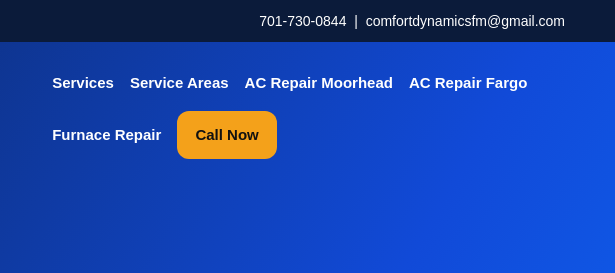
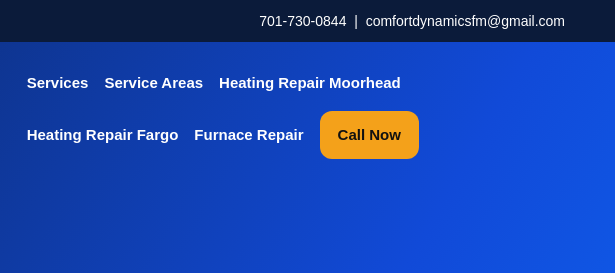
Before and after one commit to comfortdynamicsfm-afk/comfort-dynamics, a plain HTML site: page index.html in a window 1280 px wide. Shown: the top 273 px of the page, 665-1280 px from the left. Drawn offline with Linux system fonts and the light colour scheme.

Commit message:
Update index.html

```diff
--- a/index.html
+++ b/index.html
@@ -48,8 +48,8 @@
       <nav class="menu">
         <a href="services.html">Services</a>
         <a href="service-areas.html">Service Areas</a>
-        <a href="ac-repair-moorhead-mn.html">AC Repair Moorhead</a>
-        <a href="ac-repair-fargo-nd.html">AC Repair Fargo</a>
+       <a href="heating-repair-moorhead-mn.html">Heating Repair Moorhead</a>
+       <a href="heating-repair-fargo-nd.html">Heating Repair Fargo</a>
         <a href="furnace-repair.html">Furnace Repair</a>
         <a class="cta" href="tel:7017300844" data-track="phone-call">Call Now</a>
       </nav>
@@ -246,6 +246,8 @@
       <div>
         <h3 style="margin-top:0; color:#fff">Top Pages</h3>
         <p><a href="ac-repair-moorhead-mn.html">AC Repair Moorhead</a><br>
+        <a href="heating-repair-moorhead-mn.html" style="color:#fff">Heating Repair Moorhead</a><br>
+        <a href="heating-repair-fargo-nd.html" style="color:#fff">Heating Repair Fargo</a><br>
         <a href="ac-repair-fargo-nd.html">AC Repair Fargo</a><br>
         <a href="furnace-repair.html">Furnace Repair</a><br>
         <a href="furnace-tune-up.html">Furnace Tune-Up</a><br>
```
